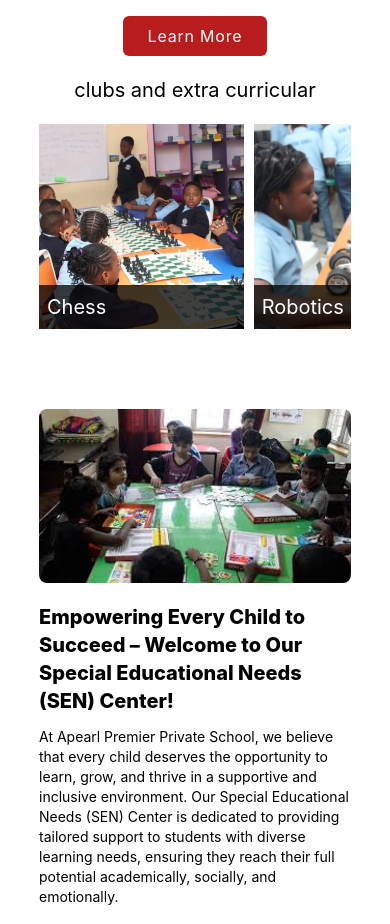
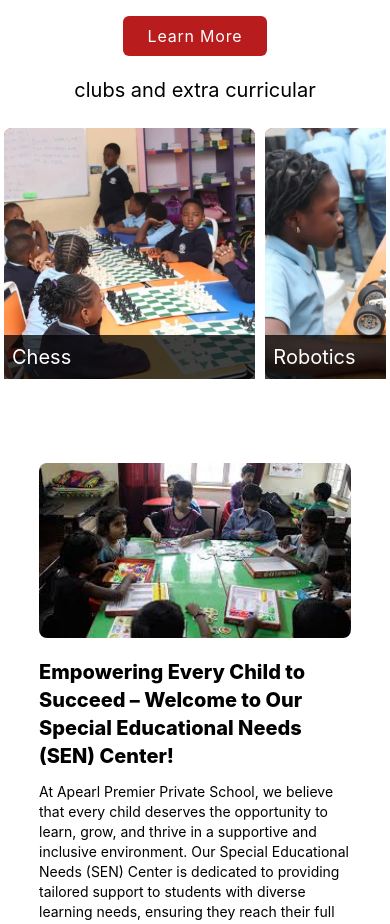
Before and after one commit to ebukanathan/appnew, a React (Vite) app: page / in a window 390 px wide. Shown: the part 1820-2744 px from the top of the page. Built offline with nearby package versions, Linux system fonts and the light colour scheme.

Commit message:
mobile clubs width

```diff
--- a/src/Pages/Home.jsx
+++ b/src/Pages/Home.jsx
@@ -103,7 +103,7 @@ function Home() {
       </div>
 
       {/* mobile */}
-      <div className="w-4/5 mx-auto md:hidden">
+      <div className="w-full p-1 mx-auto md:hidden">
         <Swiper
           spaceBetween={10}
           slidesPerView={1.5}
@@ -131,7 +131,7 @@ function Home() {
                 <img
                   src={item.photo}
                   alt=""
-                  className="max-w-full max-h-full cover"
+                  className="max-w-full max-h-full cover rounded-lg"
                 />
               </div>
               <div className="w-full p-2 text-white text-xl uppercase bg-[rgba(0,0,0,0.75)] absolute bottom-0 right-0 left-0 hover:opacity-75">
```
